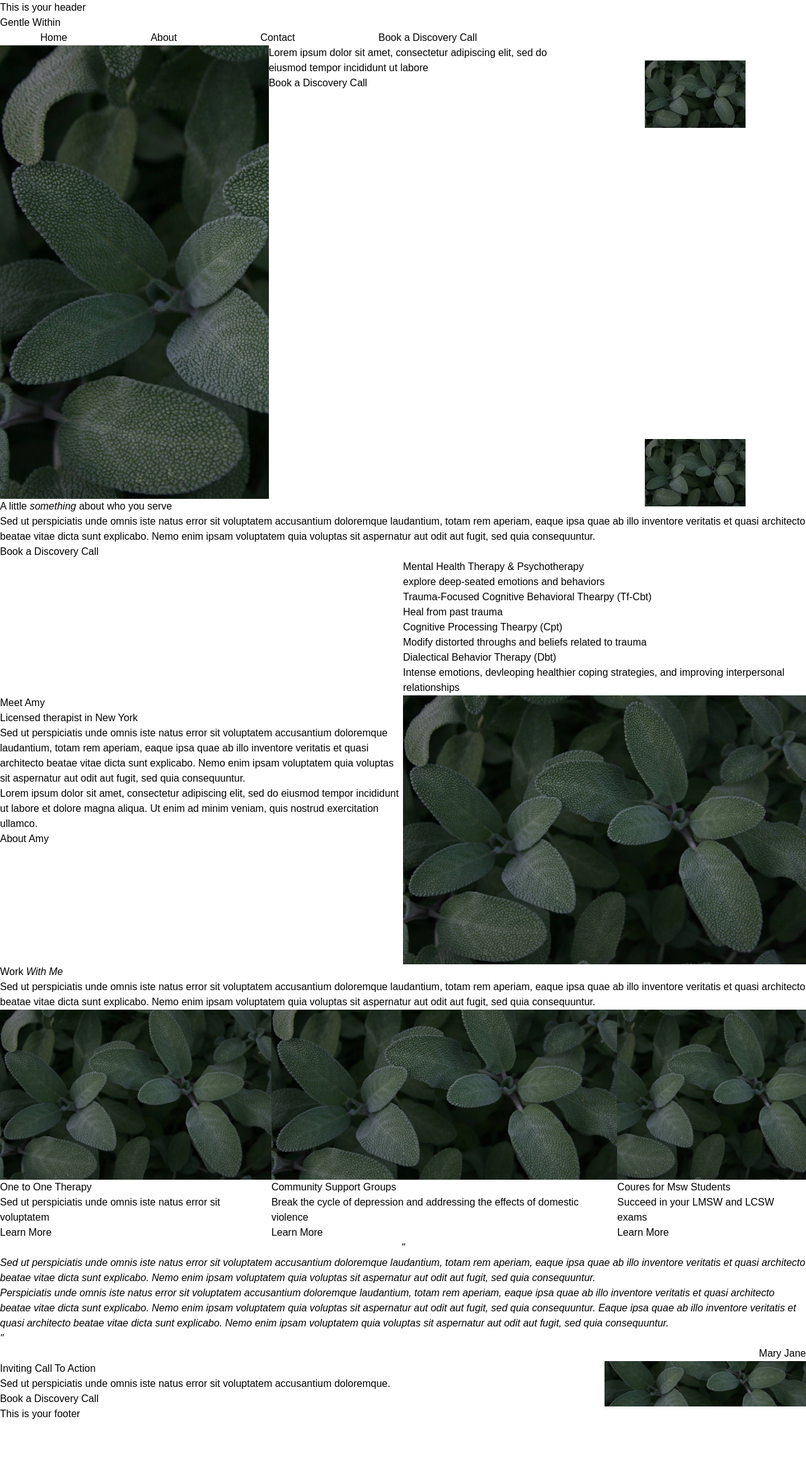
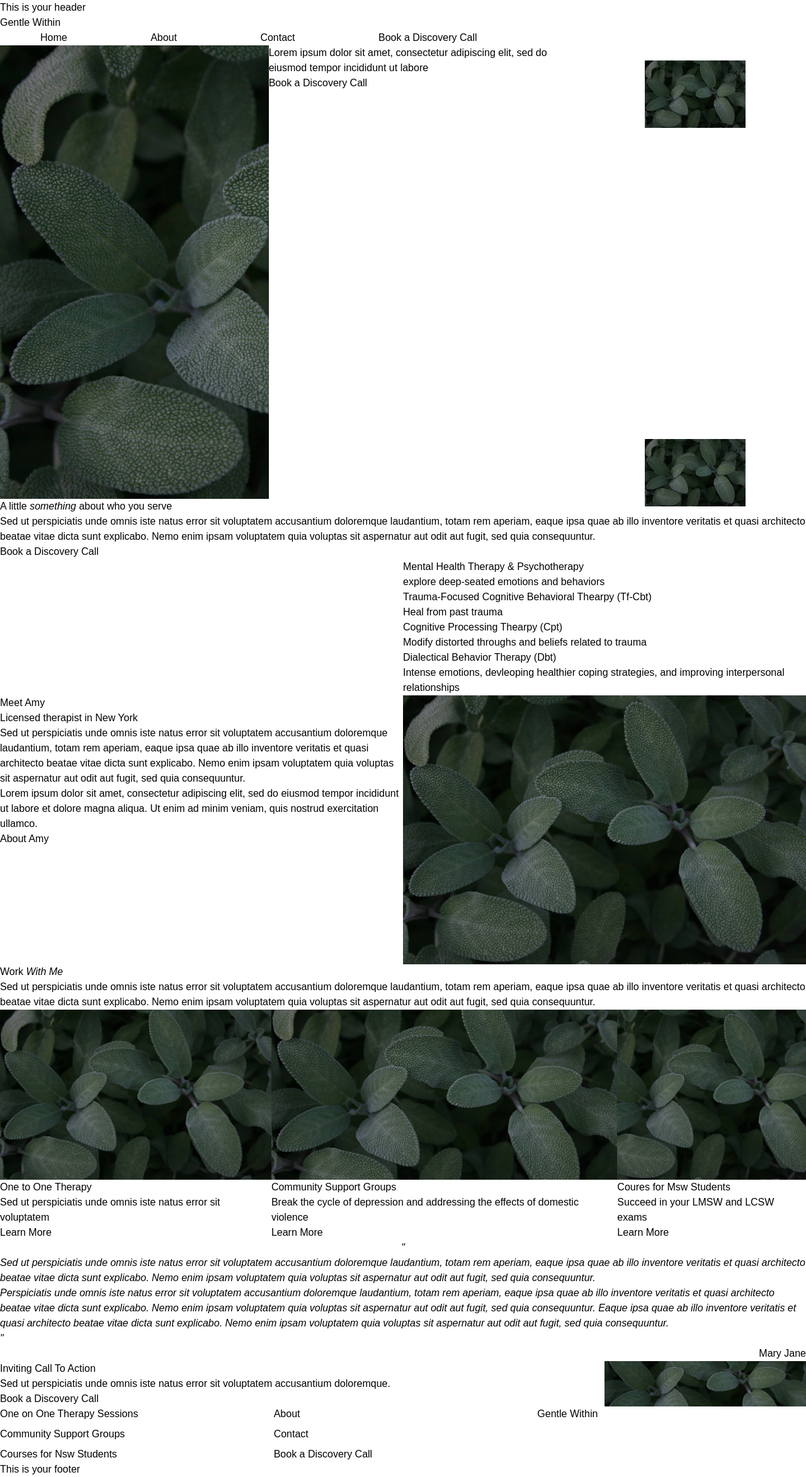
Before and after one commit to brittwoodard/gentle-within, a Jekyll site: the page built from index.html, in a window 1280 px wide. Shown: the whole page at 63% size. Built offline with Jekyll 4.4.1, drawn with Linux system fonts in a browser that asks for light colours; nearby versions of some CDN libraries; before the commit the page ends 2257 px from its top, so only the background shows below that.

Commit message:
footer structure

```diff
--- a/_data/navigation.yml
+++ b/_data/navigation.yml
@@ -8,11 +8,17 @@ header:
   - title: Book a Discovery Call
     url: /discover
 footer:
-  - title: Home
-    url: /index
-  - title: About
-    url: /about
-  - title: Contact
-    url: /contact
-  - title: Book a Discovery Call
-    url: /discover
+  pages:
+   - title: About
+     url: /about
+   - title: Contact
+     url: /contact
+   - title: Book a Discovery Call
+     url: /discover
+  services:
+   - title: One on One Therapy Sessions
+     url:
+   - title: Community Support Groups
+     url:
+   - title: Courses for Nsw Students
+     url:
--- a/assets/css/style.css
+++ b/assets/css/style.css
@@ -506,6 +506,9 @@ body {
 .col-span-3 {
   grid-column: span 3 / span 3;
 }
+.col-span-1 {
+  grid-column: span 1 / span 1;
+}
 .m-2 {
   margin: 0.5rem;
 }
@@ -524,6 +527,9 @@ body {
 }
 .mt-4 {
   margin-top: 1rem;
+}
+.mb-2 {
+  margin-bottom: 0.5rem;
 }
 .block {
   display: block;
@@ -598,6 +604,19 @@ body {
 .gap-4 {
   gap: 1rem;
 }
+.gap-8 {
+  gap: 2rem;
+}
+.space-x-4 > :not([hidden]) ~ :not([hidden]) {
+  --tw-space-x-reverse: 0;
+  margin-right: calc(1rem * var(--tw-space-x-reverse));
+  margin-left: calc(1rem * calc(1 - var(--tw-space-x-reverse)));
+}
+.space-y-2 > :not([hidden]) ~ :not([hidden]) {
+  --tw-space-y-reverse: 0;
+  margin-top: calc(0.5rem * calc(1 - var(--tw-space-y-reverse)));
+  margin-bottom: calc(0.5rem * var(--tw-space-y-reverse));
+}
 .border {
   border-width: 1px;
 }
@@ -618,11 +637,18 @@ body {
   --tw-bg-opacity: 1;
   background-color: rgb(250 204 21 / var(--tw-bg-opacity));
 }
+.bg-gray-800 {
+  --tw-bg-opacity: 1;
+  background-color: rgb(31 41 55 / var(--tw-bg-opacity));
+}
 .p-2 {
   padding: 0.5rem;
 }
 .p-5p {
   padding: 5%;
+}
+.p-8 {
+  padding: 2rem;
 }
 .px-8 {
   padding-left: 2rem;
@@ -646,6 +672,13 @@ body {
   font-size: 1.125rem;
   line-height: 1.75rem;
 }
+.font-semibold {
+  font-weight: 600;
+}
+.text-white {
+  --tw-text-opacity: 1;
+  color: rgb(255 255 255 / var(--tw-text-opacity));
+}
 .drop-shadow-lg {
   --tw-drop-shadow: drop-shadow(0 10px 8px rgb(0 0 0 / 0.04)) drop-shadow(0 4px 3px rgb(0 0 0 / 0.1));
   filter: var(--tw-blur) var(--tw-brightness) var(--tw-contrast) var(--tw-grayscale) var(--tw-hue-rotate) var(--tw-invert) var(--tw-saturate) var(--tw-sepia) var(--tw-drop-shadow);
@@ -656,6 +689,11 @@ body {
 
 
 /* ----------- ADDITIONAL COMPONENTS  --------- */
+
+.hover\:text-gray-400:hover {
+  --tw-text-opacity: 1;
+  color: rgb(156 163 175 / var(--tw-text-opacity));
+}
 
 @media (min-width: 768px) {
   .md\:w-\[40\%\] {
--- a/index.html
+++ b/index.html
@@ -226,3 +226,40 @@ seo:
     <img src="{{ page.cta.images.featured-image.image_path }}" alt="{{ page.cta.images.featured-image.image_description }}" class="w-40 h-auto">
   </div>
 </section>
+
+
+<!-- Site Footer -->
+<footer class="grid grid-cols-3">
+
+  <!-- Left Column / Footer Navigation -->
+  <div class="col-span-2 grid grid-cols-2 gap-4">
+
+      <!-- Services -->
+      <div>
+        <nav class="space-y-2">
+          {% for item in site.data.navigation.footer.services %}
+          <a href="{{ item.url }}" class="block hover:text-gray-400">{{ item.title }}</a>
+          {% endfor %}
+          </nav>
+      </div>
+
+      <!-- Key Pages -->
+      <div>
+        <nav class="space-y-2">
+          {% for item in site.data.navigation.footer.pages %}
+          <a href="{{ item.url }}" class="block hover:text-gray-400">{{ item.title }}</a>
+          {% endfor %}
+        </nav>
+      </div>
+
+  </div>
+
+  <!-- Right Column / Socials -->
+  <div class="col-span-1">
+      <p>Gentle Within</p>
+      <div class="flex space-x-4">
+          <!-- Social media links go here -->
+      </div>
+  </div>
+
+</footer>
```
